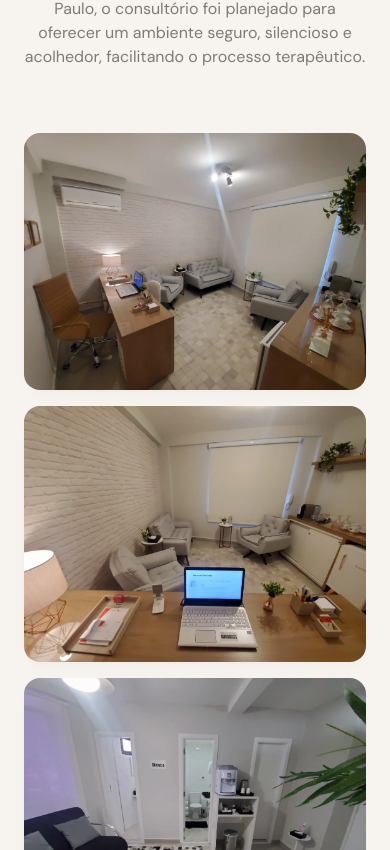
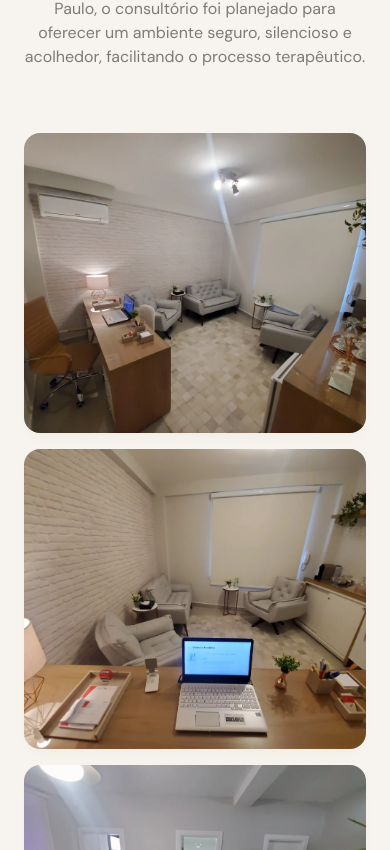
Before and after one commit to WilkerGw/Psicologa-Prototipo, a Next.js app: page / in a window 390 px wide. Shown: the part 6894-7744 px from the top of the page. Built offline with nearby package versions, Linux system fonts and the light colour scheme.

Commit message:
fix: force fixed height on desktop gallery for perfect grid alignment

```diff
--- a/components/sections/ConsultorioGallery.tsx
+++ b/components/sections/ConsultorioGallery.tsx
@@ -44,14 +44,14 @@ export default function ConsultorioGallery() {
           </p>
         </div>
 
-        <div className="grid grid-cols-1 md:grid-cols-2 lg:grid-cols-3 grid-rows-none lg:grid-rows-2 gap-4 md:gap-6">
+        <div className="grid grid-cols-1 md:grid-cols-2 lg:grid-cols-3 lg:h-[650px] gap-4 md:gap-6">
           {GALLERY_IMAGES.map((img, i) => (
             <div
               key={img.src}
-              className={`scroll-reveal group relative overflow-hidden rounded-2xl shadow-lg shadow-sage/5 ${img.size}`}
+              className={`scroll-reveal group relative overflow-hidden rounded-2xl shadow-lg shadow-sage/5 h-[300px] md:h-[400px] lg:h-full ${img.size}`}
               style={{ transitionDelay: `${i * 150}ms` }}
             >
-              <div className="relative aspect-4/3 lg:aspect-auto lg:h-full w-full">
+              <div className="relative h-full w-full">
                 <Image
                   src={img.src}
                   alt={img.alt}
```
